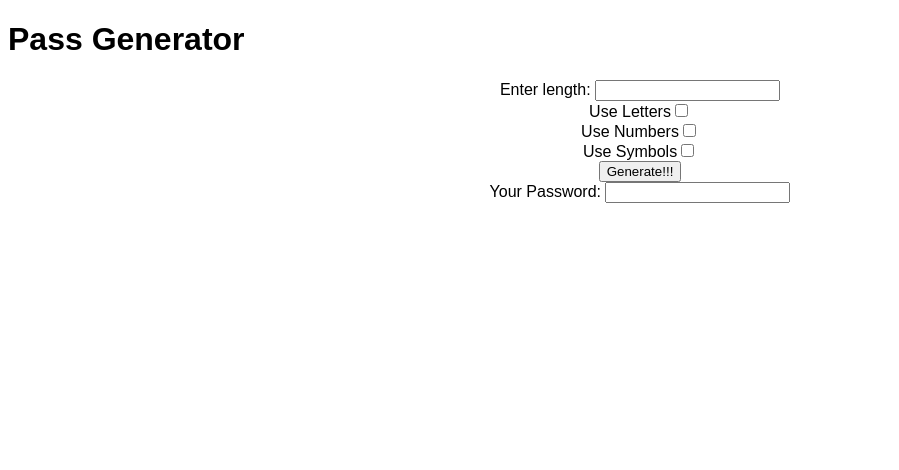
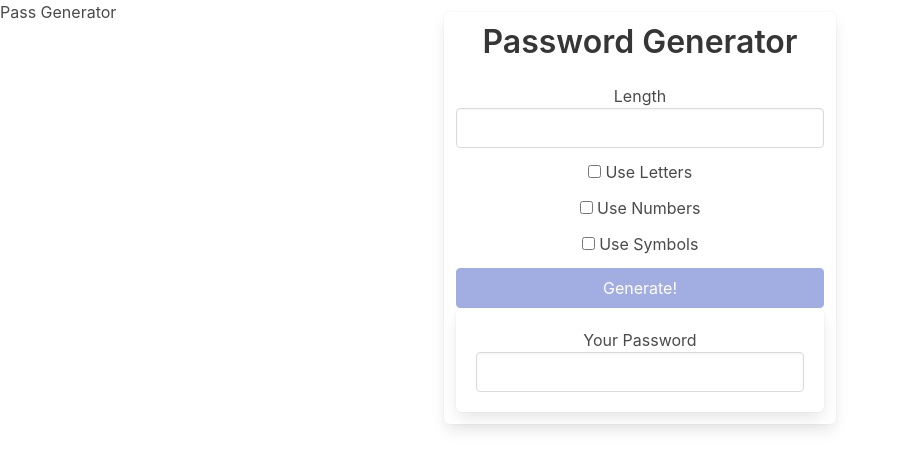
Before and after one commit to m-8a/course-ep1, an Angular app: page / in a window 1280 px wide. Shown: the top 470 px of the page, without its empty margins (0-899 px from the left). Built offline with nearby package versions, Linux system fonts and the light colour scheme.

Commit message:
Adding Bulma CSS

```diff
--- a/package.json
+++ b/package.json
@@ -20,6 +20,7 @@
     "@angular/platform-browser": "^9.0.0",
     "@angular/platform-browser-dynamic": "^9.0.0",
     "@angular/router": "^9.0.0",
+    "bulma": "0.8.0",
     "core-js": "3.6.4",
     "rxjs": "6.5.4",
     "zone.js": "0.10.2"
--- a/src/app/app.component.html
+++ b/src/app/app.component.html
@@ -1,29 +1,55 @@
 <h1>Pass Generator</h1>
-<div>
-  <label>Enter length: </label>
-  <input (input)="onChangeLength($event.target.value)" />
+<div class="container">
+  <div class="columns is-centered">
+    <div class="box column is-one-third">
+      <h1 class="title has-text-centered">Password Generator</h1>
+
+      <div class="field">
+        <label>Length</label>
+        <input class="input" (input)="onChangeLength($event.target.value)" />
       </div>
 
-<div>
-  <label>Use Letters</label>
+      <div class="field">
+        <div class="control">
+          <label class="checkbox">
             <input (change)="onChangeUseLetters()" type="checkbox" />
+            Use Letters
+          </label>
+        </div>
       </div>
 
-<div>
-  <label>Use Numbers</label>
+      <div class="field">
+        <div class="control">
+          <label class="checkbox">
             <input (change)="onChangeUseNumbers()" type="checkbox" />
+            Use Numbers
+          </label>
+        </div>
       </div>
 
-<div>
-  <label>Use Symbols</label>
+      <div class="field">
+        <div class="control">
+          <label class="checkbox">
             <input (change)="onChangeUseSymbols()" type="checkbox" />
+            Use Symbols
+          </label>
+        </div>
       </div>
 
-<div>
-  <button (click)="onButtonClick()">Generate!!!</button>
+      <button
+        [disabled]="
+          !(length && (includeLetters || includeSymbols || includeNumbers))
+        "
+        (click)="onButtonClick()"
+        class="button is-link is-fullwidth"
+      >
+        Generate!
+      </button>
+
+      <div class="box">
+        <label>Your Password</label>
+        <input class="input" [value]="password" />
       </div>
-
-<div>
-  <label>Your Password: </label>
-  <input [value]="password" />
     </div>
+  </div>
+</div>
--- a/src/main.ts
+++ b/src/main.ts
@@ -3,6 +3,7 @@
 
 import { AppModule } from "./app/app.module";
 import { environment } from "./environments/environment";
+import "bulma/css/bulma.css";
 
 if (environment.production) {
   enableProdMode();
```
Lines whose indentation alone changed are shown as unchanged.
